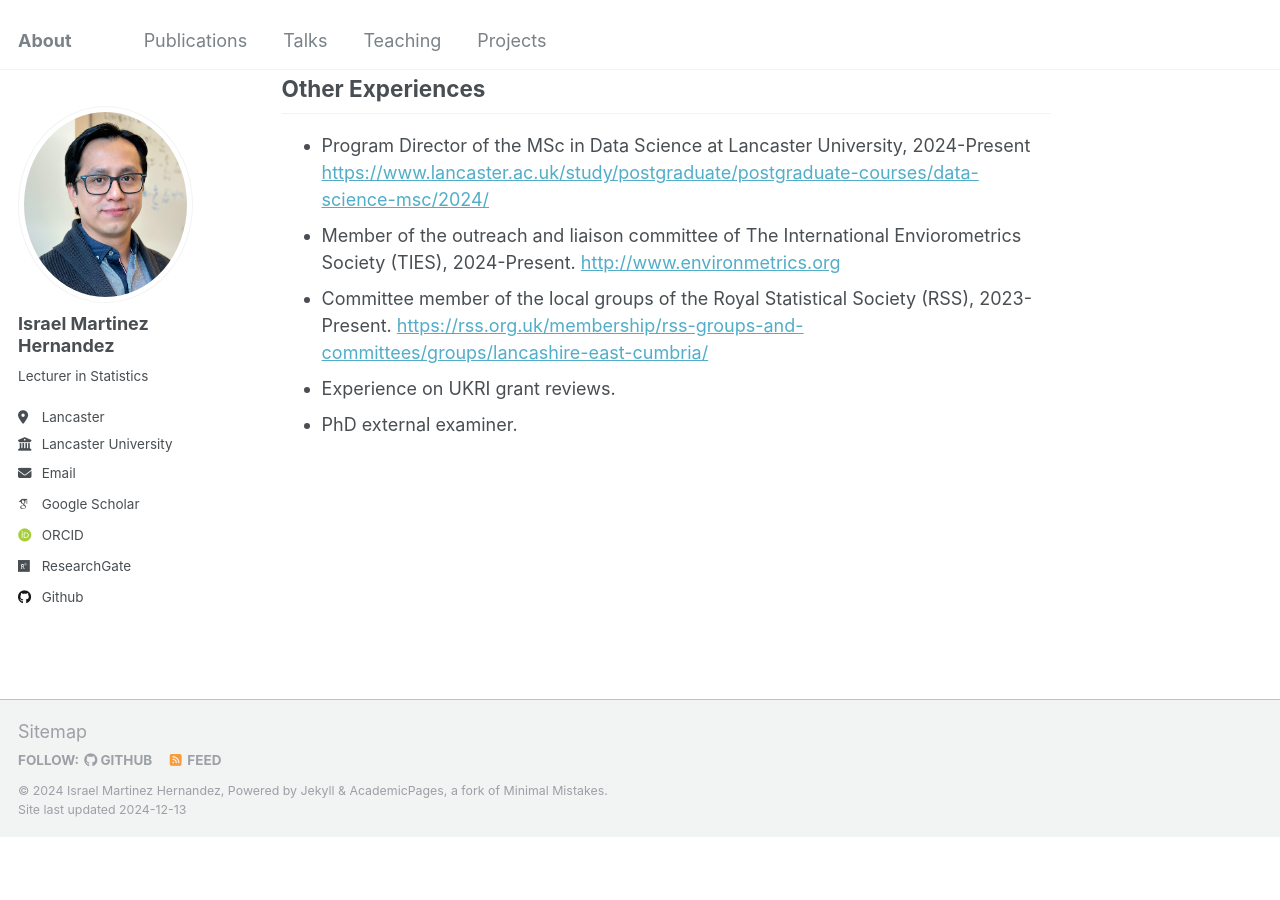
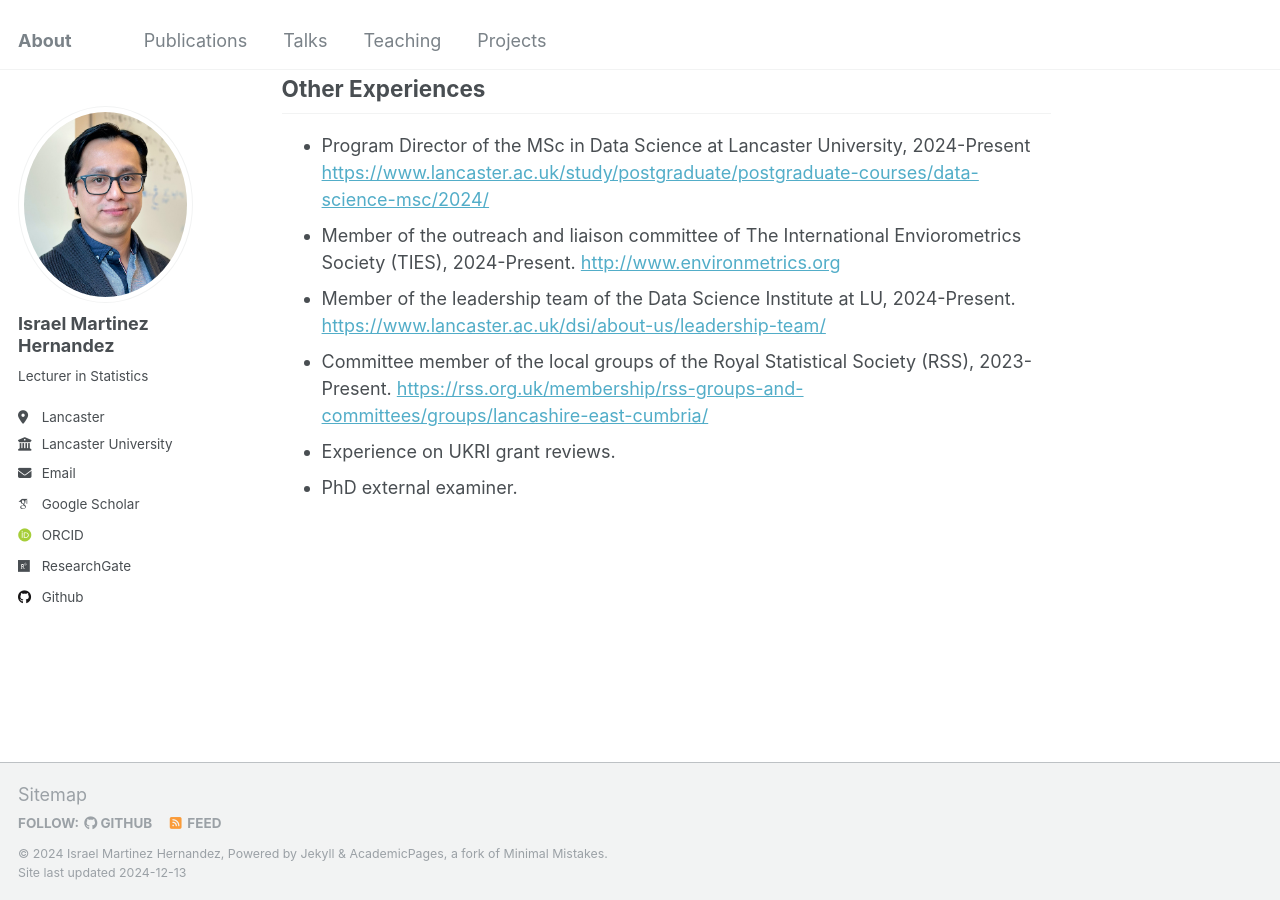
Before and after one commit to I-MH/I-MH.github.io, a Jekyll site: the page built from _pages/about.md, in a window 1280 px wide and 900 px high, scrolled down 1333 px. Built offline with Jekyll 4.4.1, drawn with Linux system fonts in a browser that asks for light colours; some web fonts are replaced; before the commit the page ends 2170 px from its top, so only the background shows below that.

Commit message:
Update about.md

```diff
--- a/_pages/about.md
+++ b/_pages/about.md
@@ -55,6 +55,8 @@ August 2011 - June 2013
 - Member of the outreach and liaison committee of The International
 Enviorometrics Society (TIES), 2024-Present.
 [http://www.environmetrics.org](http://www.environmetrics.org)
+- Member of the leadership team of the Data Science Institute at LU, 2024-Present.
+[https://www.lancaster.ac.uk/dsi/about-us/leadership-team/](https://www.lancaster.ac.uk/dsi/about-us/leadership-team/)
 - Committee member of the local groups of the Royal Statistical Society (RSS),
 2023-Present.
 [https://rss.org.uk/membership/rss-groups-and-committees/groups/lancashire-east-cumbria/](https://rss.org.uk/membership/rss-groups-and-committees/groups/lancashire-east-cumbria/)
```
